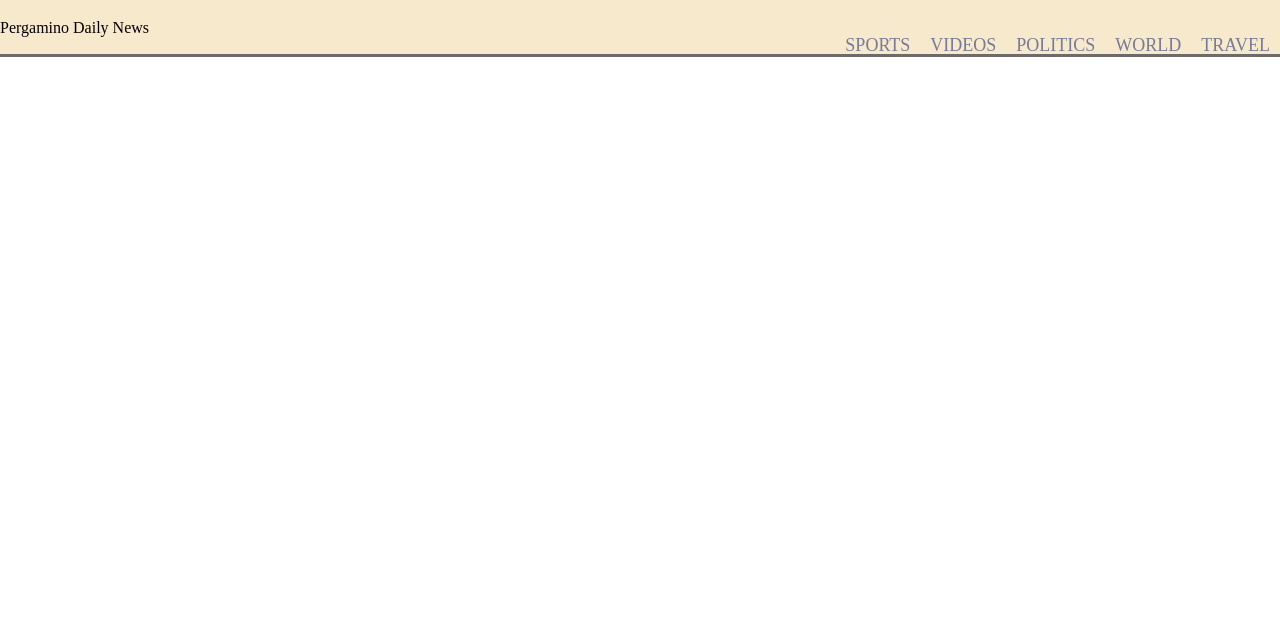
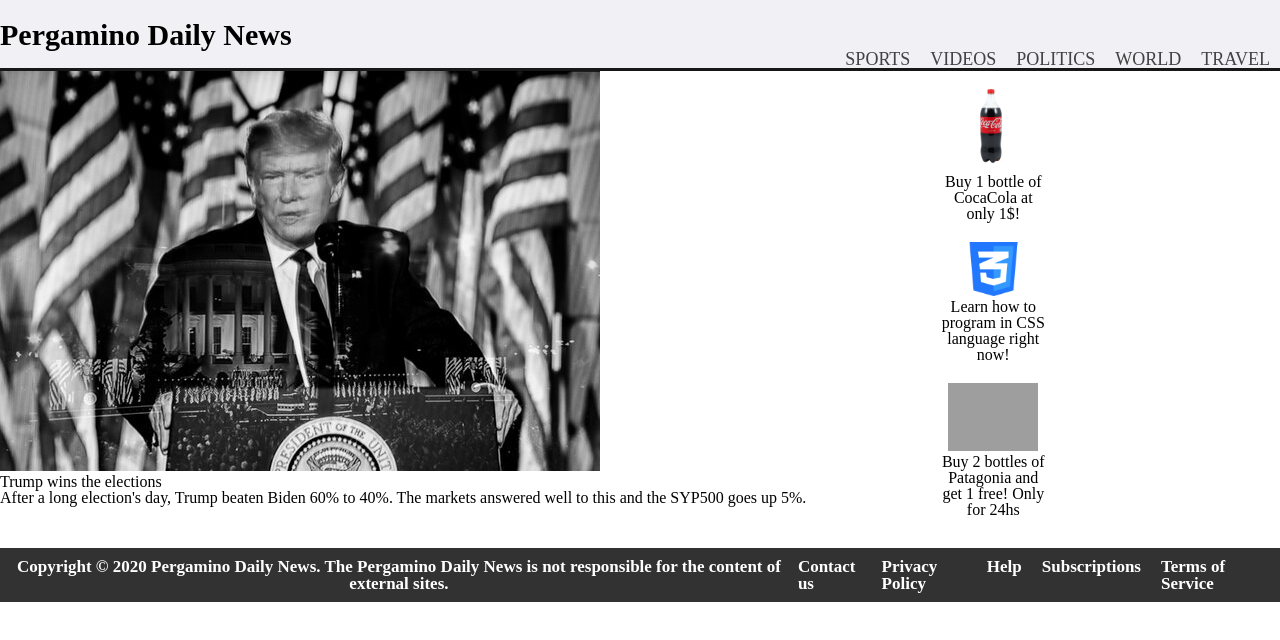
Before and after one commit to marcosjmelgar/rportraitnew, a plain HTML site: page index.html in a window 1280 px wide. Drawn offline with Linux system fonts and the light colour scheme; grey boxes are pictures that could not be loaded.

Commit message:
footer added

```diff
--- a/index.html
+++ b/index.html
@@ -29,5 +29,41 @@
                             </ul>
                         </nav>
                 </header>
+                <div class="container">
+                    <div class="box">
+                        <img src="images/trump.jpg">
+                        <h2>Trump wins the elections</h2>
+                        <p> After a long election's day, Trump beaten Biden 60% to 40%. The markets answered well
+                        to this and the SYP500 goes up 5%.</p>
+                    </div>
+                    <aside>
+                        <div class="boxa">
+                            <img src="images/cocacola.png">
+                            <p>Buy 1 bottle of CocaCola at only 1$!</p>
+                        </div>
+                        <div class="boxa">
+                            <img src="images/css.png">
+                            <p>Learn how to program in CSS language right now!</p>
+                        </div>
+                        <div class="boxa">
+                            <img src="images/patagonia.png">
+                            <p>Buy 2 bottles of Patagonia and get 1 free! Only for 24hs</p>
+                        </div>
+                    </aside>
+                </div>
+                <footer>
+                    <div class="footerd">
+                        <p class="footerp">Copyright © 2020 Pergamino Daily News. The Pergamino Daily News is not
+                        responsible for the content of external sites.
+                        </p>
+                        <ul>
+                            <li><a href="#">Contact us</a></li>
+                            <li><a href="#">Privacy Policy</a></li>
+                            <li><a href="#">Help</a></li>
+                            <li><a href="#">Subscriptions</a></li>
+                            <li><a href="#">Terms of Service</a></li>
+                        </ul>
+                    </div>
+                </footer>
         </body>
 </html>
--- a/styles/aside.css
+++ b/styles/aside.css
@@ -0,0 +1,15 @@
+.boxa img {
+width:90px;
+}
+.boxa{
+    text-align:center;
+    width:30%;
+    padding:10px;
+}
+aside{
+    flex-direction: column;
+    justify-content:flex-end;
+    width:30%;
+    margin-right:0px;
+    margin-left:0px;
+}
--- a/styles/footer.css
+++ b/styles/footer.css
@@ -0,0 +1,34 @@
+footer {
+    background-color:#323233;
+    padding: 10px;
+    margin-top:20px;
+}
+.footerp {
+    text-align:center;
+    color:#ffffff;
+    font-weight:bold;
+    font-size:17px;
+}
+.footerd {
+    display:flex;
+    justify-content:space-between;
+}
+.footerd ul{
+    color:#ffffff;
+    display:flex;
+    flex-direction:row;
+    justify-content: space-around;
+}
+.footerd li{
+    padding:0px 10px;
+}
+footer a{
+    text-decoration: none;
+    color:#ffffff;
+    font-weight:bold;
+    font-size:17px;
+}
+footer a:hover{
+    font-weight: bolder;
+    color:red;
+}
--- a/styles/header.css
+++ b/styles/header.css
@@ -1,24 +1,26 @@
-.container{
-    width:80%;
-    margin:auto;
-
-}
 header{
-    background-color: #f7eacc;
+    background-color: #f1f1f5;
     color:#000000;
-    border-bottom: #6c6b6a 3px solid;
+    border-bottom: #181717 3px solid;
     padding-top: 20px;
 }
 
 .brandtitle{
-    display: flex;
     width:80%;
+    font-size:30px;
+    font-style: helvetica, arial;
+    font-weight:bold;
 }
 header a{
     text-decoration:none;
-    color: #777a98;
     text-transform: uppercase;
     font-size:18px;
+    color: #424244;
+}
+header a:hover{
+    font-weight: bolder;
+    color: #424244;
+    color:#000000
 }
 .menu-burg{
     display: none;
@@ -30,4 +32,5 @@ header a{
     display:flex;
     flex-direction:row;
     justify-content: flex-end;
+    align-items:center;
 }
--- a/styles/main.css
+++ b/styles/main.css
@@ -0,0 +1,7 @@
+.box{
+    width:80%;
+    margin-right:0px;
+}
+.container {
+    display:flex;
+}
```
Also changed, not shown: images/cocacola.png (added), images/css.png (added), images/trump.jpg (added), 1 other file.
